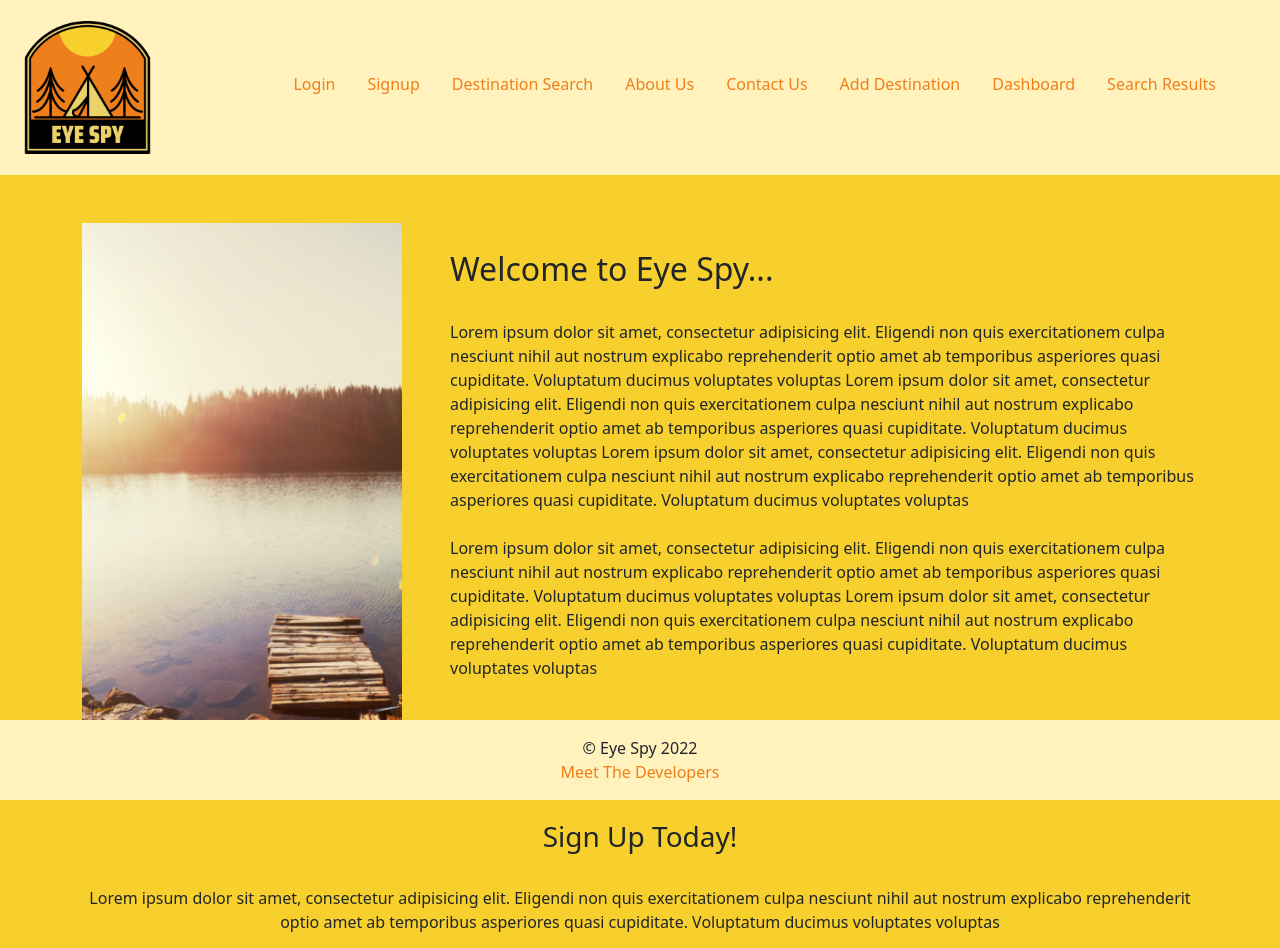
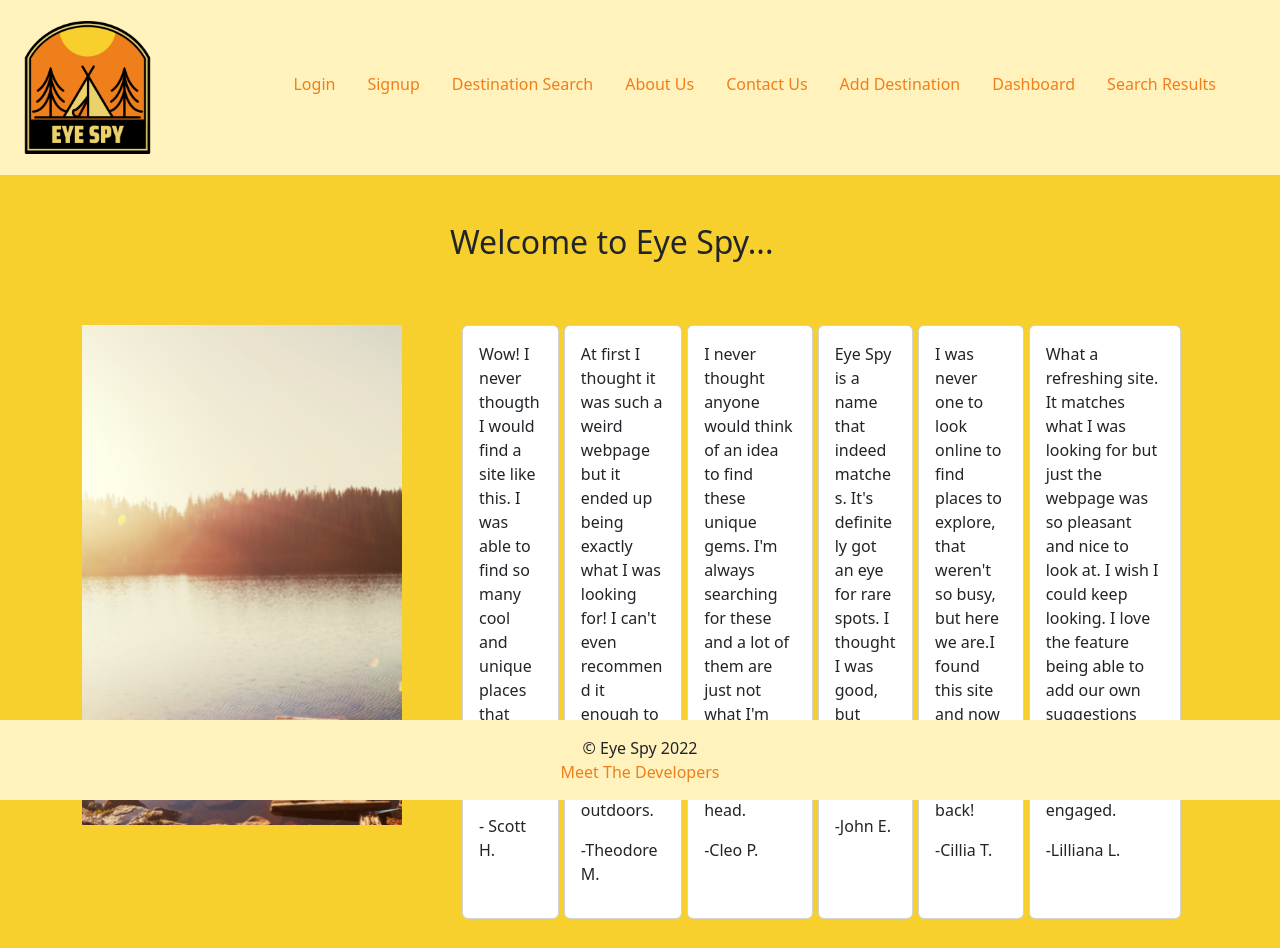
Before and after one commit to CaptainNate/Eye-Spy, a React (Create React App) app in the folder client/: page / in a window 1280 px wide. Shown: the top 948 px of the page. Built offline with nearby package versions, Linux system fonts and the light colour scheme.

Commit message:
Added reviews

```diff
--- a/client/src/pages/LandingPage.js
+++ b/client/src/pages/LandingPage.js
@@ -1,4 +1,5 @@
 import React from 'react';
+import "../index.css";
 
 // image import
 import landingPageImg from '../images/landing-page-img.png';
@@ -16,7 +17,41 @@ function LandingPage() {
                 <div className="">
                     <h2 className="">Welcome to Eye Spy...</h2>
                     <br />
-                    <p>
+                    <br />
+    <div class="container-fluid py-2">
+    {/* <h2 class="font-weight-light"></h2> */}
+    <div class="d-flex flex-row flex-nowrap">
+        <div class="card card-body"><p>Wow! I never thougth I would find a site like this. I was able to find so many cool and unique places that were so close to home!</p>
+        <p> - Scott H.</p></div>
+        <div class="card card-body"><p>At first I thought it was such a weird webpage but it ended up being exactly what I was looking for! I can't even recommend it enough to anyone who likes being outdoors.</p>
+        <p>-Theodore M.</p></div>
+        <div class="card card-body"><p>I never thought anyone would think of an idea to find these unique gems. I'm always searching for these and a lot of them are just not what I'm looking for. This hits the nail on the head.</p>
+        <p>-Cleo P.</p></div>
+        <div class="card card-body"><p>Eye Spy is a name that indeed matches. It's definitely got an eye for rare spots. I thought I was good, but they're even better.</p>
+        <p>-John E.</p></div>
+        <div class="card card-body"><p>I was never one to look online to find places to explore, that weren't so busy, but here we are.I found this site and now I can't stop checking back!</p>
+        <p>-Cillia T.</p></div>
+        <div class="card card-body"><p>What a refreshing site. It matches what I was looking for but just the webpage was so pleasant and nice to look at. I wish I could keep looking. I love the feature being able to add our own suggestions onto the website too! I feel so engaged.</p>
+        <p>-Lilliana L.</p></div>
+    </div>
+</div>
+
+{/* <div class="card mb-3" style="max-width: 540px;">
+  <div class="row g-0">
+    <div class="col-md-4">
+      <img src="..." class="img-fluid rounded-start" alt="...">
+    </div>
+    <div class="col-md-8">
+      <div class="card-body">
+        <h5 class="card-title">Card title</h5>
+        <p class="card-text">This is a wider card with supporting text below as a natural lead-in to additional content. This content is a little bit longer.</p>
+        <p class="card-text"><small class="text-muted">Last updated 3 mins ago</small></p>
+      </div>
+    </div>
+  </div>
+</div> */}
+
+                    {/* <p>
                         Lorem ipsum dolor sit amet, consectetur adipisicing elit. Eligendi non quis exercitationem culpa nesciunt nihil aut nostrum explicabo reprehenderit optio amet ab temporibus asperiores quasi cupiditate. Voluptatum ducimus voluptates voluptas
                         Lorem ipsum dolor sit amet, consectetur adipisicing elit. Eligendi non quis exercitationem culpa nesciunt nihil aut nostrum explicabo reprehenderit optio amet ab temporibus asperiores quasi cupiditate. Voluptatum ducimus voluptates voluptas
                         Lorem ipsum dolor sit amet, consectetur adipisicing elit. Eligendi non quis exercitationem culpa nesciunt nihil aut nostrum explicabo reprehenderit optio amet ab temporibus asperiores quasi cupiditate. Voluptatum ducimus voluptates voluptas
@@ -24,7 +59,7 @@ function LandingPage() {
                         < br/>
                         Lorem ipsum dolor sit amet, consectetur adipisicing elit. Eligendi non quis exercitationem culpa nesciunt nihil aut nostrum explicabo reprehenderit optio amet ab temporibus asperiores quasi cupiditate. Voluptatum ducimus voluptates voluptas
                         Lorem ipsum dolor sit amet, consectetur adipisicing elit. Eligendi non quis exercitationem culpa nesciunt nihil aut nostrum explicabo reprehenderit optio amet ab temporibus asperiores quasi cupiditate. Voluptatum ducimus voluptates voluptas
-                    </p>
+                    </p> */}
                 </div>
             </div>
 
@@ -36,7 +71,7 @@ function LandingPage() {
                 <p>
                     Lorem ipsum dolor sit amet, consectetur adipisicing elit. Eligendi non quis exercitationem culpa nesciunt nihil aut nostrum explicabo reprehenderit optio amet ab temporibus asperiores quasi cupiditate. Voluptatum ducimus voluptates voluptas
                 </p>
-                <button type="submit" className="all-btns p-2 rounded">submit</button>
+                <button type="submit" className="all-btns p-2 rounded">Submit</button>
             </div>
         </div>
     )
```
